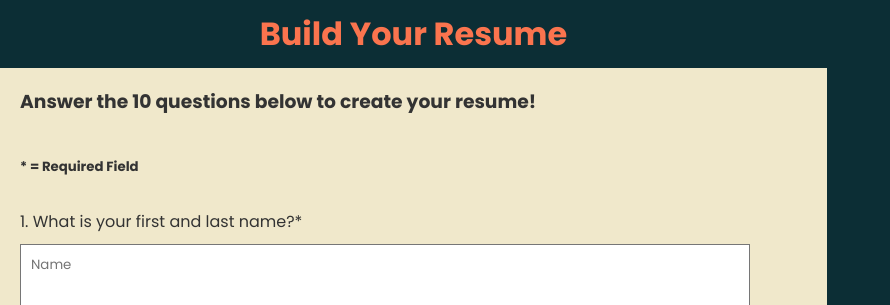
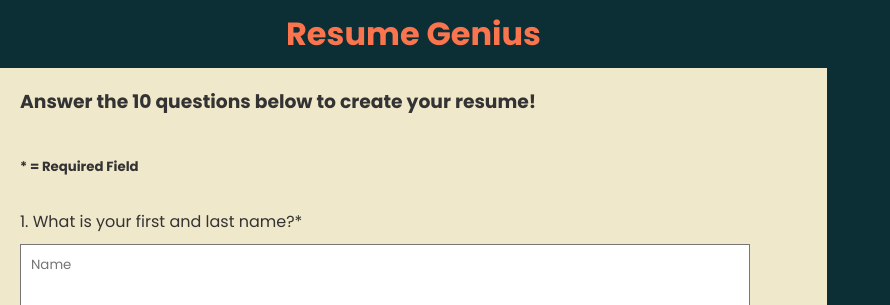
Before and after one commit to nganguly0594/gpt-resume-builder, a Flask app: page / in a window 1280 px wide. Shown: the top 305 px of the page, without its empty margins (0-890 px from the left). Run offline with Flask 2, Linux system fonts and the light colour scheme.

Commit message:
Update index.html

```diff
--- a/templates/index.html
+++ b/templates/index.html
@@ -6,7 +6,7 @@
 
 {% block body %}
 <div class="info-section">
-    <h1>Build Your Resume</h1>
+    <h1>Resume Genius</h1>
     <form action="/" method="POST">
         <h3>Answer the 10 questions below to create your resume!</h3>
         <h5>* = Required Field</h5>
```
